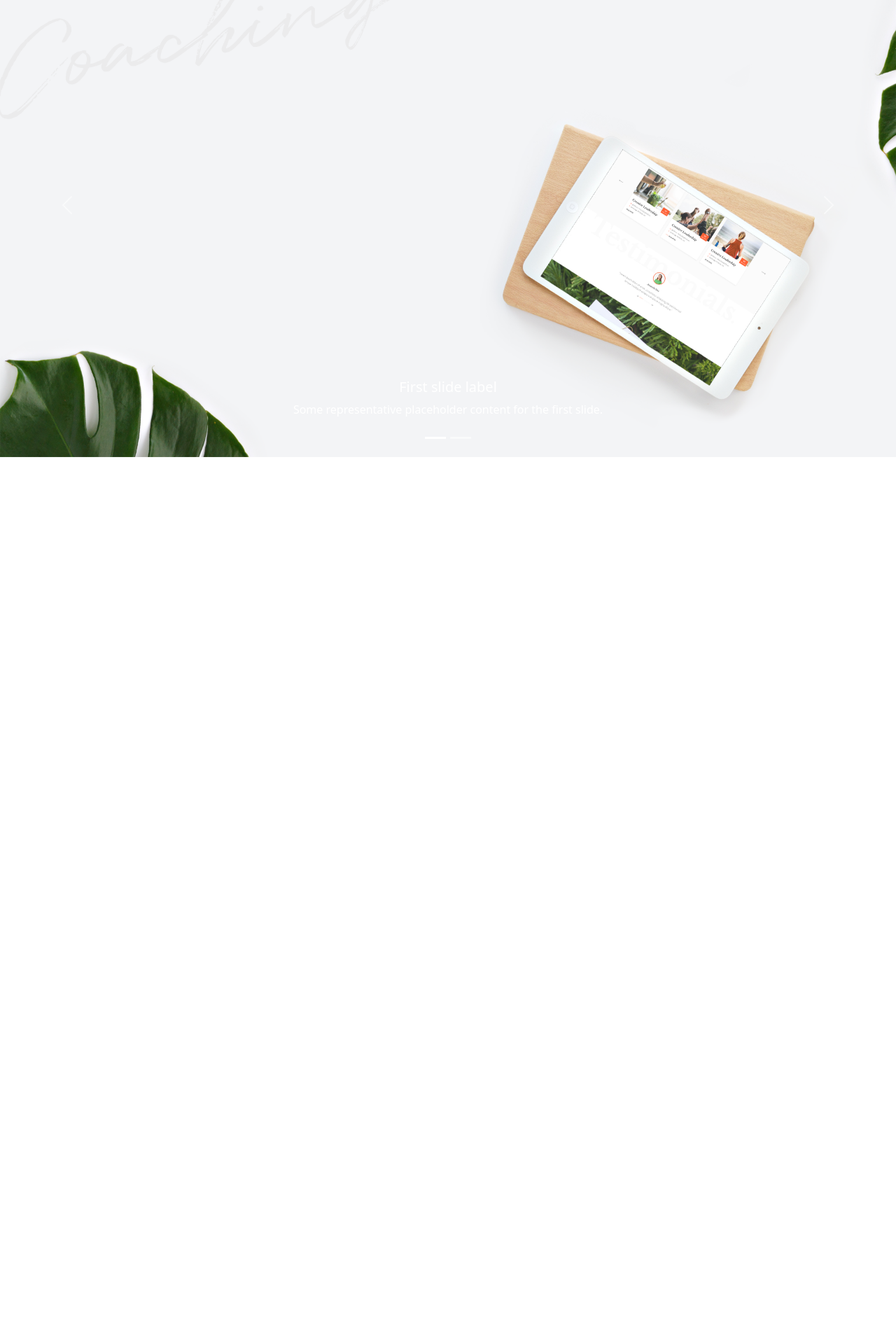
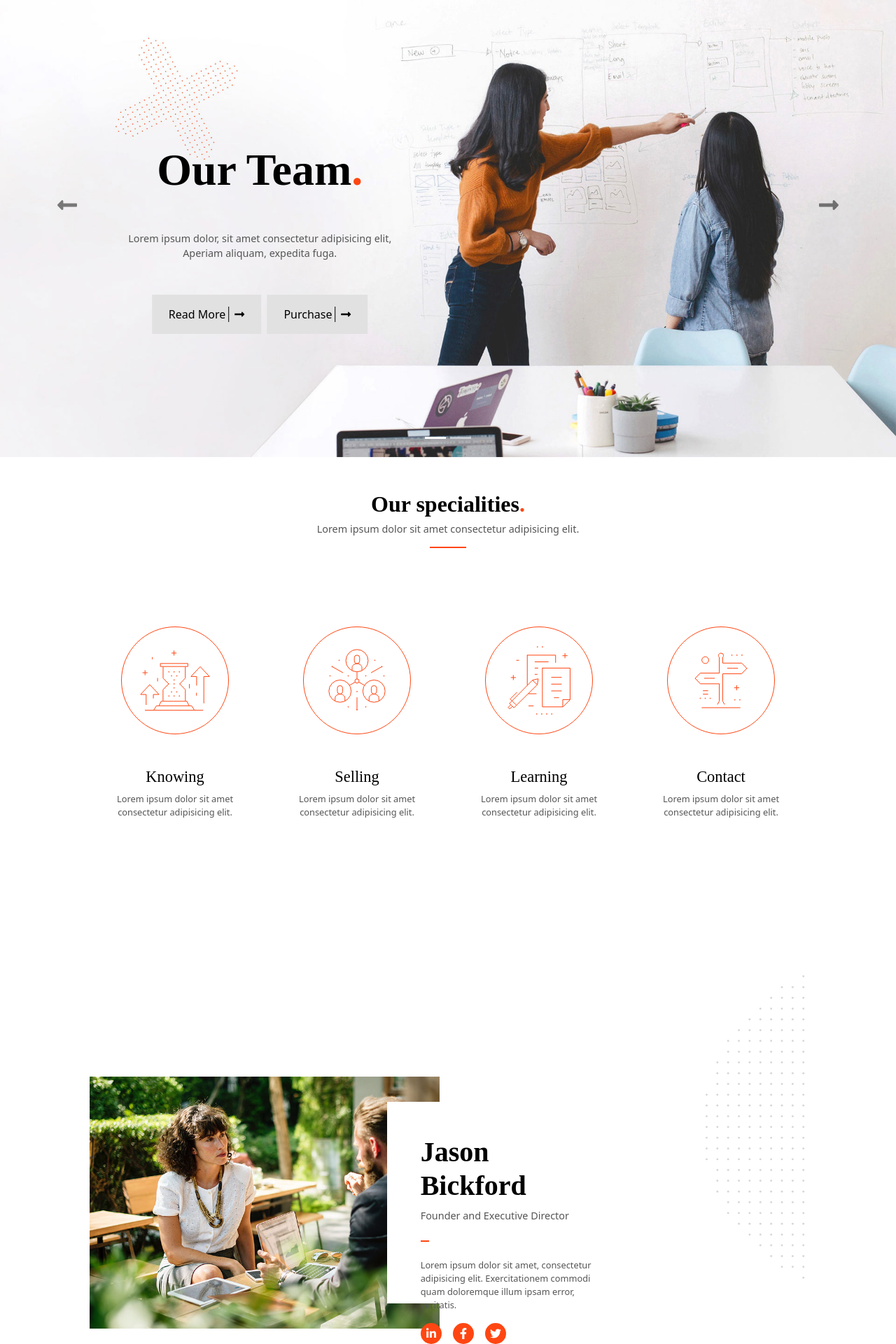
Before and after one commit to Maccio92/proj-html-vuejs, a Vue app: page / in a window 1280 px wide. Shown: the part 117-2037 px from the top of the page at 70% size. Before the commit the page ends 800 px from the top, so only its background shows below. Built offline with nearby package versions, Linux system fonts and the light colour scheme; the HTML template or start-up script is replaced by a standard one.

Commit message:
add section founder

```diff
--- a/src/assets/scss/partials/common.scss
+++ b/src/assets/scss/partials/common.scss
@@ -1,8 +1,12 @@
 html{
-    font-size: 100%;
+    // font-size: 100%;
     font-family: $fontFamily;
 }
 header{
     height: 50px;
     background-color: $bg-1;
 }
+.point{
+    color: $txt-color-8;
+    font-size: em;
+}
--- a/src/components/Header.vue
+++ b/src/components/Header.vue
@@ -4,12 +4,12 @@
         <div class="row row-cols-12 h-100 justify-content-between align-items-center">
         <img class="col-1" src="../assets/img/logo-img-01.png" alt="logo everlead">
         <ul class="list-unstyled list-inline col-5 d-flex align-items-center justify-content-end m-0">
-                <li class="list-inline-item mx-4">homes</li>
-                <li class="list-inline-item mx-4">pages</li>
-                <li class="list-inline-item mx-4">blog</li>
-                <li class="list-inline-item mx-4">shop</li>
+                <li class="list-inline-item mx-4 nav-item">homes</li>
+                <li class="list-inline-item mx-4 nav-item">pages</li>
+                <li class="list-inline-item mx-4 nav-item">blog</li>
+                <li class="list-inline-item mx-4 nav-item">shop</li>
                 <li class="list-inline-item mx-4">events</li>
-                <li class="list-inline-item mx-4">elements</li>
+                <li class="list-inline-item mx-4 nav-item">elements</li>
                 <i class="fas fa-search list-inline-item mx-4"></i>
                 <i class="fas fa-list list-inline-item mx-4"></i>
         </ul>
@@ -25,7 +25,7 @@ name: 'Header',
 </script>
 
 <style lang="scss">
-li{
+.nav-item{
     text-transform: uppercase;
     font-size: 0.7em;
     font-weight: 700;
--- a/src/components/Main.vue
+++ b/src/components/Main.vue
@@ -1,34 +1,106 @@
 <template>
 <main>
-<div id="carouselExampleCaptions" class="carousel slide" data-interval="false">
+    <!-- Jumbotron -->
+<div id="carouselExampleCaptions" class="carousel slide" data-bs-interval="false">
     <div class="carousel-indicators">
         <button type="button" data-bs-target="#carouselExampleCaptions" data-bs-slide-to="0" class="active" aria-current="true" aria-label="Slide 1"></button>
         <button type="button" data-bs-target="#carouselExampleCaptions" data-bs-slide-to="1" aria-label="Slide 2"></button>
     </div>
     <div class="carousel-inner">
-        <div class="carousel-item active">
-            <img src="../assets/img/rev-slider-main-home-img-02.png" class="d-block w-100" alt="...">
-            <div class="carousel-caption d-none d-md-block">
-                <h5>First slide label</h5>
-                <p>Some representative placeholder content for the first slide.</p>
+        <div class="carousel-item active position-relative">
+            <img src="../assets/img/rev-slider-main-home-img-03.jpg" class="d-block w-100" alt="...">
+            <div class="carousel-caption d-none d-md-block position-absolute">
+                <h1 class="title mb-5">Our Team<span class="point">.</span></h1>
+                <p class="subtitle mb-5" >Lorem ipsum dolor, sit amet consectetur adipisicing elit,<br>Aperiam aliquam, expedita fuga.</p>
+                <button class="border-0 px-4 py-3 button me-1">
+                    Read More
+                    <div class="border-button d-inline">
+                        <i class=" fas fa-long-arrow-alt-right ms-2"></i>
+                    </div>
+
+                </button>
+                <button class="border-0 px-4 py-3 button ms-1">
+                    Purchase
+                    <div class="border-button d-inline">
+                        <i class=" fas fa-long-arrow-alt-right ms-2"></i>
+                    </div>
+
+                </button>
             </div>
         </div>
         <div class="carousel-item">
-            <img src="../assets/img/rev-slider-main-home-img-03.jpg" class="d-block w-100" alt="...">
-            <div class="carousel-caption d-none d-md-block">
-                <h5>Second slide label</h5>
-                <p>Some representative placeholder content for the second slide.</p>
-            </div>
+            <img src="../assets/img/rev-slider-main-home-img-02.png" class="d-block w-100" alt="...">
         </div>
     </div>
-    <button class="carousel-control-prev" type="button" data-bs-target="#carouselExampleCaptions" data-bs-slide="prev">
-        <span class="carousel-control-prev-icon" aria-hidden="true"></span>
+    <button class="carousel-control-prev" type="button" data-bs-target="#carouselExampleCaptions" data-bs-slide="prev" data-interval="false">
+        <span class="sx-arrow fas fa-long-arrow-alt-left carousel-control-prev-icon" aria-hidden="true"></span>
 
     </button>
-    <button class="carousel-control-next" type="button" data-bs-target="#carouselExampleCaptions" data-bs-slide="next">
-        <span class="carousel-control-next-icon" aria-hidden="true"></span>
+    <button class="carousel-control-next" type="button" data-bs-target="#carouselExampleCaptions" data-bs-slide="next" data-interval="false">
+        <span class="dx-arrow fas fa-long-arrow-alt-right carousel-control-next-icon " aria-hidden="true"></span>
     </button>
 </div>
+    <!-- First Section -->
+<div class="container-80 text-center my-5 d-flex flex-column align-items-center">
+        <h2 class="section-title m-0">Our specialities<span class="point">.</span></h2>
+        <h5 class="subtitle my-2">Lorem ipsum dolor sit amet consectetur adipisicing elit.</h5>
+        <div class="line mt-2"></div>
+</div>
+    <!-- Features -->
+<div class="container-80">
+    <ul class="list-unstyled list-inline row justify-content-center gx-3 ">
+        <li class="d-flex flex-column list-inline-item align-items-center col-3 p-3 m-0">
+            <img class="p-5" src="../assets/img/svg-0.svg" alt="">
+            <h3 class="features-title">Knowing</h3>
+            <p class="features-caption text-center">Lorem ipsum dolor sit amet consectetur adipisicing elit.</p>
+        </li>
+        <li class="d-flex flex-column list-inline-item align-items-center col-3 p-3 m-0">
+            <img class="p-5" src="../assets/img/svg-1.svg" alt="">
+            <h3 class="features-title">Selling</h3>
+            <p class="features-caption text-center">Lorem ipsum dolor sit amet consectetur adipisicing elit.</p>
+        </li>
+        <li class="d-flex flex-column list-inline-item align-items-center col-3 p-3 m-0">
+            <img class="p-5" src="../assets/img/svg-2.svg" alt="">
+            <h3 class="features-title">Learning</h3>
+            <p class="features-caption text-center">Lorem ipsum dolor sit amet consectetur adipisicing elit.</p>
+        </li>
+        <li class="d-flex flex-column list-inline-item align-items-center col-3 p-3 m-0">
+            <img class="p-5" src="../assets/img/svg-3.svg" alt="">
+            <h3 class="features-title">Contact</h3>
+            <p class="features-caption text-center">Lorem ipsum dolor sit amet consectetur adipisicing elit.</p>
+        </li>
+    </ul>
+</div>
+    <!-- Second Section -->
+<div class="container-80 mt-10 bg-image">
+    <div class="row align-items-center position-relative ">
+        <div class="col-6">
+            <img class="image-team" src="../assets/img/h1-img-01.jpg" alt="">
+        </div>
+        <div class="col-4 blank p-5">
+            <h2 class="team">Jason Bickford</h2>
+            <p class="team-subtitle">Founder and Executive Director </p>
+            <div class="line my-4"></div>
+            <p class="features-caption">Lorem ipsum dolor sit amet, consectetur adipisicing elit. Exercitationem commodi quam doloremque illum ipsam error, veritatis.</p>
+            <div class="d-flex gap-3">
+                <div class="rounded-circle social position-relative">
+                    <i class="social-icon fab fa-linkedin-in"></i>
+                </div>
+                <div class="rounded-circle social position-relative">
+                    <i class="social-icon fab fa-facebook-f"></i>
+                </div>
+                <div class="rounded-circle social position-relative">
+                    <i class="social-icon fab fa-twitter"></i>
+                </div>
+            </div>
+
+        </div>
+
+    </div>
+
+</div>
+
+
 
 </main>
 </template>
@@ -40,5 +112,109 @@ name: 'Main',
 </script>
 
 <style>
+.title{
+    font-size: 4em;
+    color: black;
+    font-family: 'Times New Roman', Times, serif;
+    font-weight: 700;
+}
+.subtitle{
+    color: #555555 ;
+    font-size: 0.9em;
+    font-weight: 300;
+}
+.section-title{
+    font-size: 2em;
+    color: black;
+    font-family: 'Times New Roman', Times, serif;
+    font-weight: 700;
+}
+h2{
+    font-size: 2em;
+    color: black;
+}
+.features-title{
+    font-size: 1.4em;
+    color: black;
+    font-family: 'Times New Roman', Times, serif;
+    font-weight: 500;
+}
+.features-caption{
+    color: #555555 ;
+    font-size: 0.8em;
+    font-weight: 300;
+}
+.dx-arrow, .sx-arrow{
+    color: black;
+    font-size: 2em;
+}
+.carousel-control-next-icon, .carousel-control-prev-icon{
+    background-image: none !important;
+}
+.carousel-caption{
+    top: 35%;
+    left: -40%;
+    transform: translate(-30%);
+}
+.border-button{
 
+    border-left: solid black 1px;
+}
+.button{
+    background-color: #e1e1e1;
+}
+.button:hover{
+    background-color: #ff4612;
+    color: white;
+    border-left: solid white 1px;
+}
+.container-80{
+    width: 80%;
+    margin: 0 auto;
+}
+.line{
+    width: 5%;
+    border-bottom: solid #ff4612 2px;
+}
+.image-team{
+    width: 100%;
+}
+.team{
+font-size: 2.5em;
+    color: black;
+    font-family: 'Times New Roman', Times, serif;
+    font-weight: 700;
+}
+.team-subtitle{
+    color: #555555 ;
+    font-size: 0.9em;
+    font-weight: 300;
+}
+.blank{
+    height: 80%;
+    background-color: white;
+    position: absolute;
+    right: 25%;
+}
+.social{
+    width: 30px;
+    height: 30px;
+    background-color: #ff4612;
+}
+.social-icon {
+    color: white;
+    position: absolute;
+    left: 50%;
+    top: 50%;
+    transform: translate(-50%, -50%);
+}
+.bg-image{
+    background-repeat: no-repeat;
+    background-position-x: 55em;
+    background-position-y: 10em;
+    background-image: url("../assets/img/svg-4.svg");
+}
+.mt-10{
+    padding-top: 20em;
+}
 </style>
```
